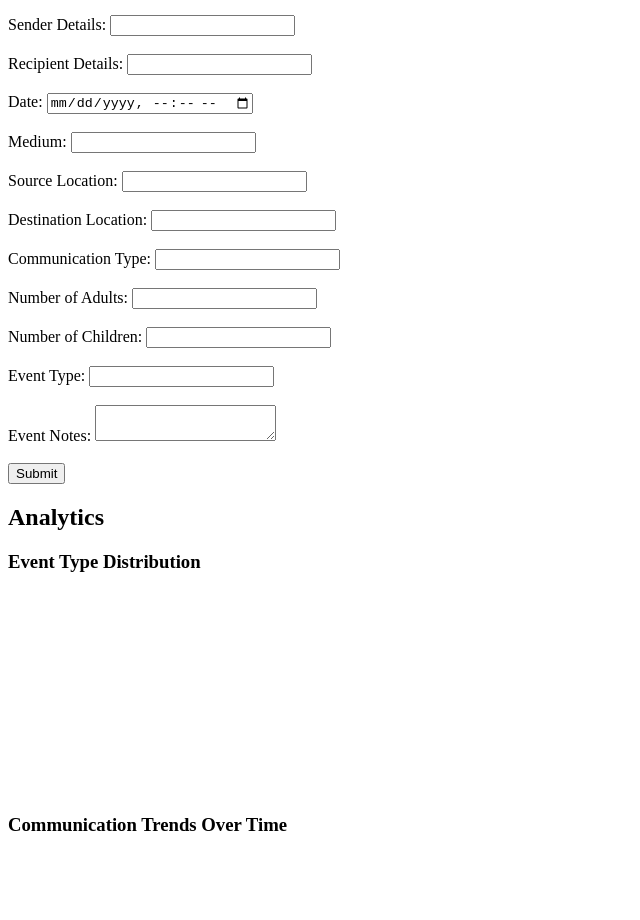
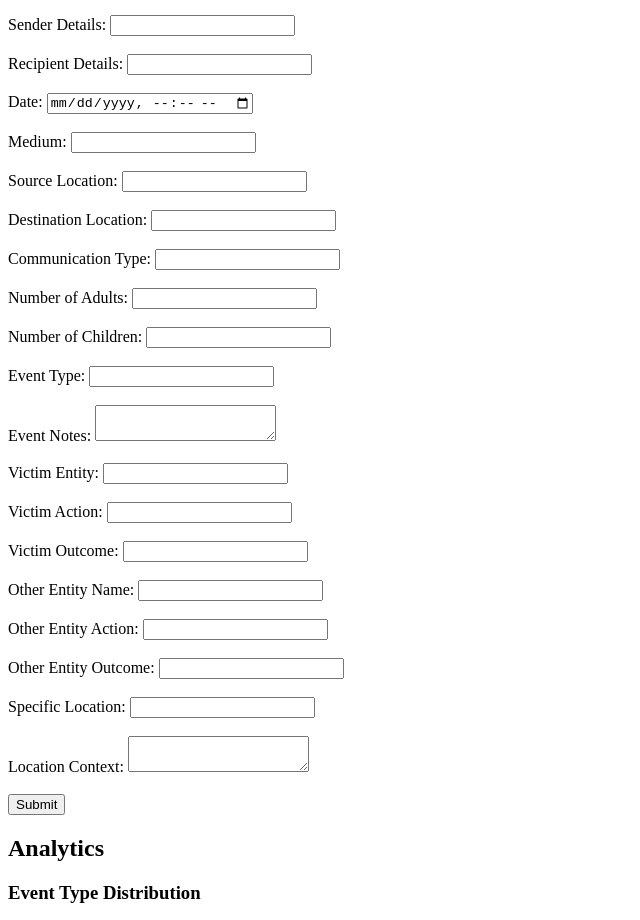
Before and after one commit to rudkan/DSIP, a plain HTML site: page static/index.html in a window 1280 px wide. Shown: the part 104-1024 px from the top of the page, without its empty margins (0-640 px from the left). Drawn offline with nearby package versions, Linux system fonts and the light colour scheme.

Commit message:
Update index.html

```diff
--- a/static/index.html
+++ b/static/index.html
@@ -9,20 +9,21 @@
 <body>
     <h1>Submit Communication Details</h1>
     <form id="communication-form">
+        <!-- Required Fields -->
         <label for="MessageID">Message ID:</label>
         <input type="text" id="MessageID" name="MessageID" required><br><br>
 
         <label for="SenderDetails">Sender Details:</label>
-        <input type="text" id="SenderDetails" name="SenderDetails"><br><br>
+        <input type="text" id="SenderDetails" name="SenderDetails" required><br><br>
 
         <label for="RecipientDetails">Recipient Details:</label>
-        <input type="text" id="RecipientDetails" name="RecipientDetails"><br><br>
+        <input type="text" id="RecipientDetails" name="RecipientDetails" required><br><br>
 
         <label for="Date">Date:</label>
-        <input type="datetime-local" id="Date" name="Date"><br><br>
+        <input type="datetime-local" id="Date" name="Date" required><br><br>
 
         <label for="Medium">Medium:</label>
-        <input type="text" id="Medium" name="Medium"><br><br>
+        <input type="text" id="Medium" name="Medium" required><br><br>
 
         <label for="SourceLocation">Source Location:</label>
         <input type="text" id="SourceLocation" name="SourceLocation"><br><br>
@@ -44,6 +45,30 @@
 
         <label for="EventNotes">Event Notes:</label>
         <textarea id="EventNotes" name="EventNotes"></textarea><br><br>
+
+        <label for="VictimEntity">Victim Entity:</label>
+        <input type="text" id="VictimEntity" name="VictimEntity"><br><br>
+
+        <label for="VictimAction">Victim Action:</label>
+        <input type="text" id="VictimAction" name="VictimAction"><br><br>
+
+        <label for="VictimOutcome">Victim Outcome:</label>
+        <input type="text" id="VictimOutcome" name="VictimOutcome"><br><br>
+
+        <label for="OtherEntityName">Other Entity Name:</label>
+        <input type="text" id="OtherEntityName" name="OtherEntityName"><br><br>
+
+        <label for="OtherEntityAction">Other Entity Action:</label>
+        <input type="text" id="OtherEntityAction" name="OtherEntityAction"><br><br>
+
+        <label for="OtherEntityOutcome">Other Entity Outcome:</label>
+        <input type="text" id="OtherEntityOutcome" name="OtherEntityOutcome"><br><br>
+
+        <label for="SpecificLocation">Specific Location:</label>
+        <input type="text" id="SpecificLocation" name="SpecificLocation"><br><br>
+
+        <label for="LocationContext">Location Context:</label>
+        <textarea id="LocationContext" name="LocationContext"></textarea><br><br>
 
         <button type="submit">Submit</button>
     </form>
```
